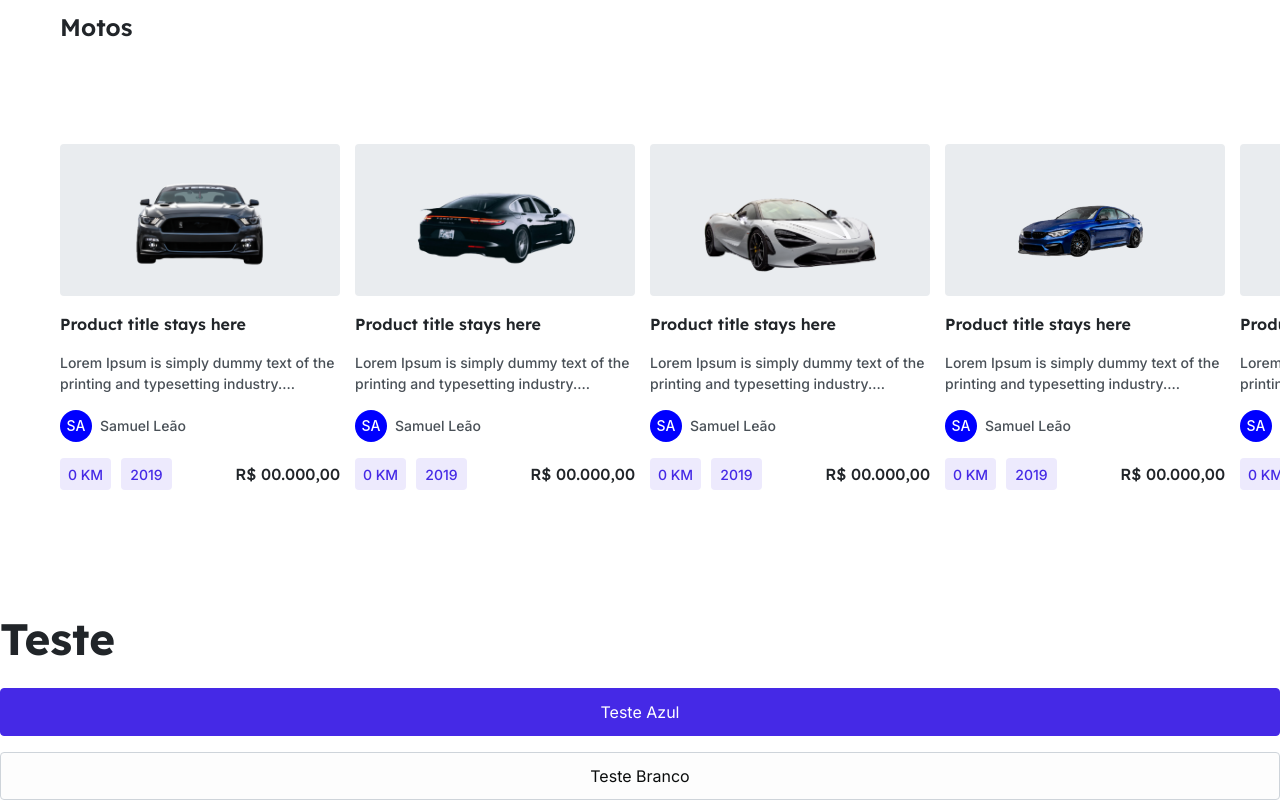
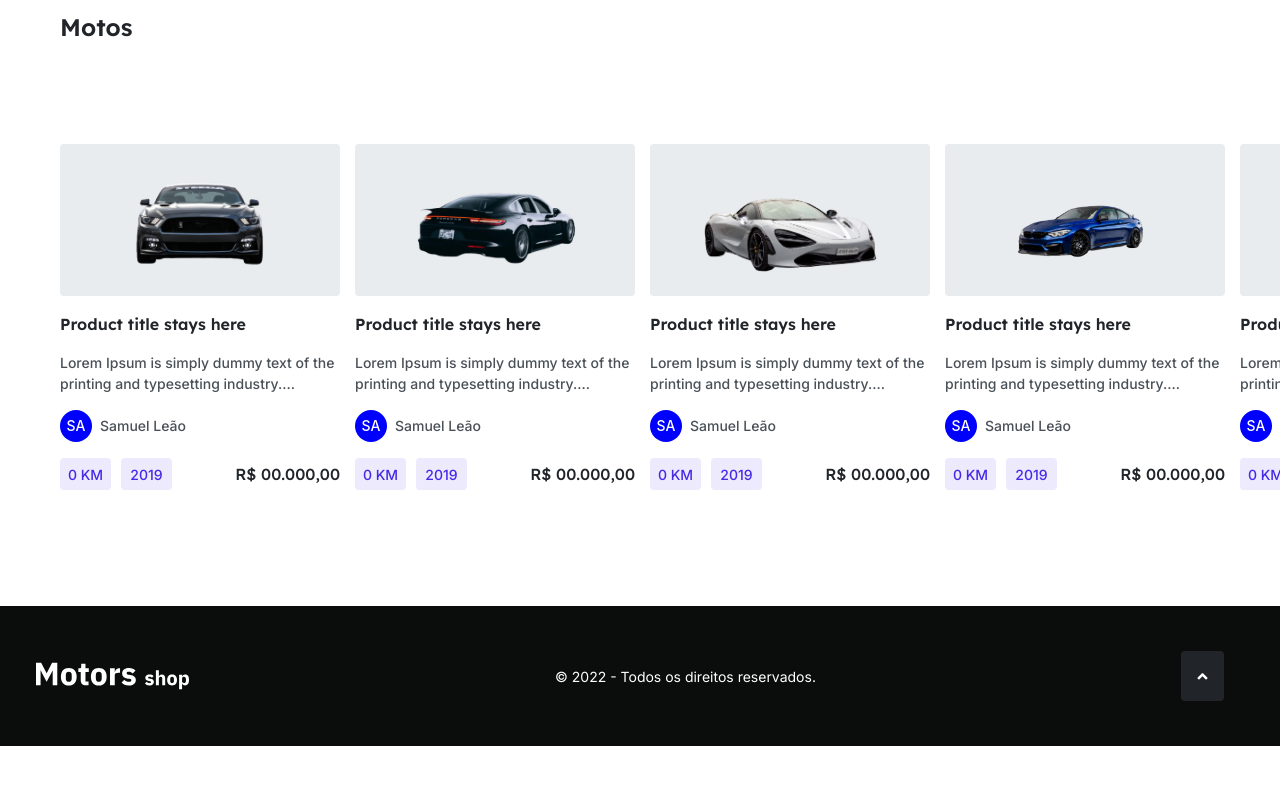
Before and after one commit to xregizzz/MotorShop, a React (Create React App) app: page / in a window 1280 px wide. Shown: the part 1362-2162 px from the top of the page. After the commit the page ends 2108 px from the top, so only its background shows below. Built offline with nearby package versions, Linux system fonts and the light colour scheme.

Commit message:
Feat: added footer component

```diff
--- a/src/App.js
+++ b/src/App.js
@@ -1,6 +1,7 @@
 import { VStack } from "@chakra-ui/react";
 import { Homepage } from "./pages/HomePage/index";
-import {GlobalStyle} from "./styles/global"
+import { GlobalStyle } from "./styles/global";
+import { Footer } from "./components/Footer";
 
 import car1 from "../src/assets/car1.png";
 import car2 from "../src/assets/car2.png";
@@ -177,13 +178,7 @@
       <ContainerAuction arrayTorender={arrayAuction} />
       <ContainerCards typeCard={"Carros"} arrayToRender={arrayCars} />
       <ContainerCards typeCard={"Motos"} arrayToRender={arrayCars} />
-      <div>
-        <h1>Teste</h1>
-        <div>
-          <Button>Teste Azul</Button>
-          <Button whiteSchema>Teste Branco</Button>
-        </div>
-      </div>
+      <Footer />
     </>
   );
 }
--- /dev/null
+++ b/src/components/Footer/index.jsx
@@ -0,0 +1,39 @@
+import { Button, Image, Text, VStack } from "@chakra-ui/react";
+import logo from "../../assets/logo-footer.svg";
+import { globalStyles } from "../../styles/global";
+import icon from "../../assets/angle-up.svg";
+
+export const Footer = () => {
+  return (
+    <VStack
+      w={"100vw"}
+      h={{ base: "310px", md: "140px" }}
+      justifyContent={{ base: "space-evenly", md: "space-between" }}
+      alignItems={{ base: "center" }}
+      bgColor={globalStyles.grey0}
+      flexDirection={{ base: "column", md: "row" }}
+      mt={{ base: "100px" }}
+    >
+      <Image ml={{ base: "0px", md: "36px" }} src={logo} alt="logo site" />
+      <Text
+        fontFamily={"Inter"}
+        fontWeight={"400"}
+        fontSize={"14px"}
+        color={globalStyles.whiteFixed}
+      >
+        © 2022 - Todos os direitos reservados.
+      </Text>
+      <VStack>
+        <Button
+          h={"50px"}
+          w={"53"}
+          borderRadius={"4px"}
+          bgColor={globalStyles.grey1}
+          mr={{ base: "0px", md: "56px" }}
+        >
+          <Image src={icon} alt="logo site" />
+        </Button>
+      </VStack>
+    </VStack>
+  );
+};
--- a/src/pages/HomePage/index.jsx
+++ b/src/pages/HomePage/index.jsx
@@ -1,6 +1,9 @@
-import { Center } from "@chakra-ui/react";
-import { Header } from "../../components/Header"
+import { Header } from "../../components/Header";
 
 export const Homepage = () => {
-  return <Header/>
+  return (
+    <>
+      <Header />
+    </>
+  );
 };
```
Also changed, not shown: src/assets/angle-up.svg (added), src/assets/logo-footer.svg (added), src/components/Header/index.jsx (line endings or trailing spaces).
